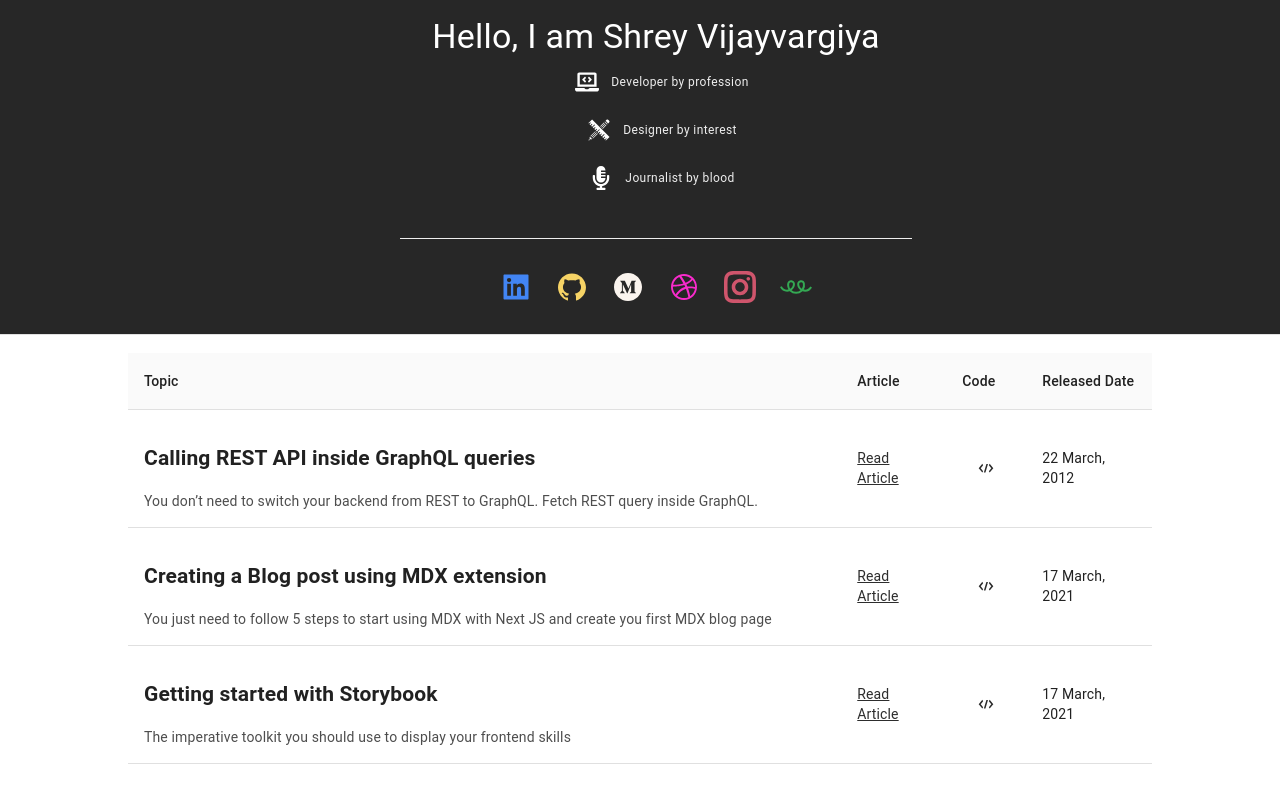
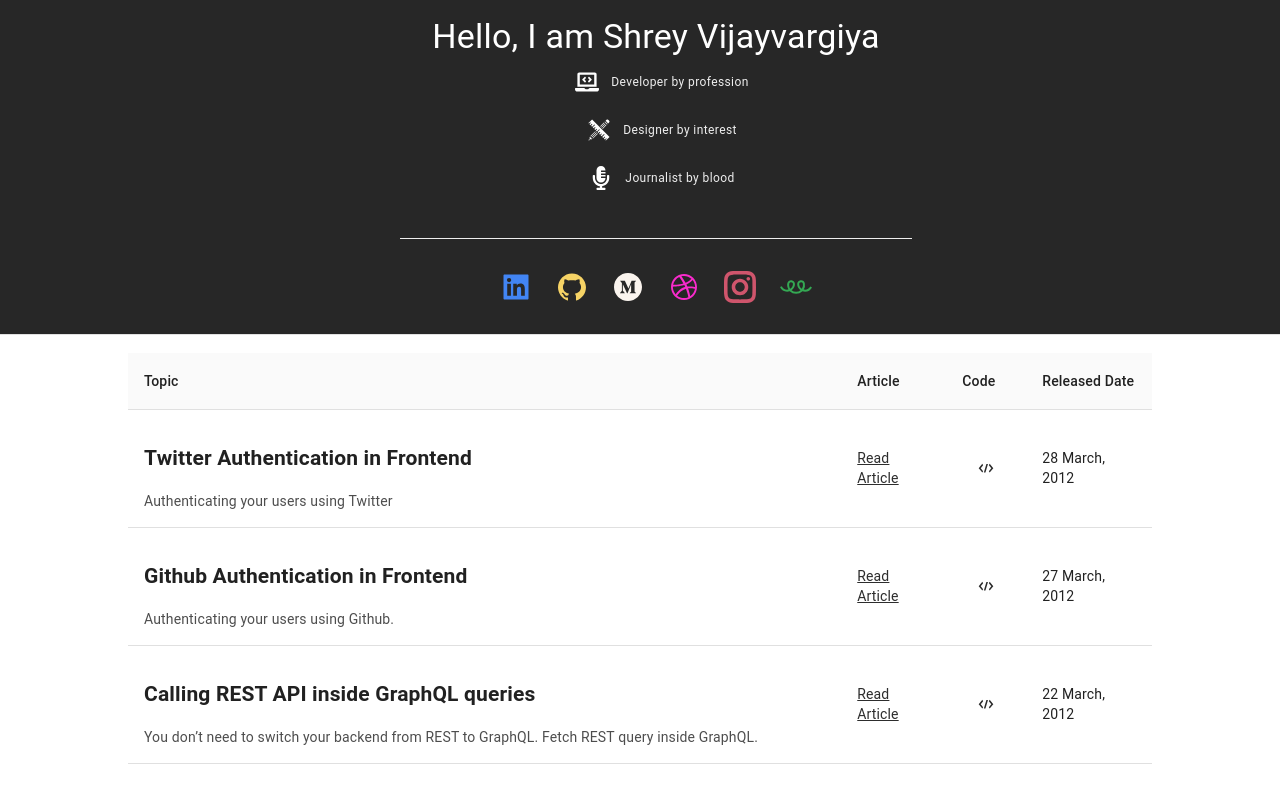
Before and after one commit to shreyvijayvargiya/iHateReadingLogs, a Next.js app: page / in a window 1280 px wide. Shown: the top 800 px of the page. Built offline with nearby package versions, Linux system fonts and the light colour scheme.

Commit message:
27, 28 march article added

```diff
--- a/Components/data.js
+++ b/Components/data.js
@@ -86,5 +86,21 @@ export const articlesData = [
         repository: 'https://github.com/shreyvijayvargiya/iHateReadingLogs/tree/main/TechLogs/GraphQLWithRESTAPI',
         description: 'You don’t need to switch your backend from REST to GraphQL. Fetch REST query inside GraphQL.',
         mediumLink: 'https://medium.com/p/e715c0f2da44?source=post_stats_page-------------------------------------'
+    },
+    {
+        id: 12,
+        topic: 'Github Authentication in Frontend',
+        date: '27 March, 2012',
+        repository: 'https://github.com/shreyvijayvargiya/iHateReadingLogs/tree/main/TechLogs/GithubAuthenticationUsingFirebase',
+        description: 'Authenticating your users using Github.',
+        mediumLink: 'https://shreyvijayvargiya26.medium.com/github-authentication-using-firebase-f08bd9d7e659'
+    },
+    {
+        id: 13,
+        topic: 'Twitter Authentication in Frontend',
+        date: '28 March, 2012',
+        repository: 'https://github.com/shreyvijayvargiya/iHateReadingLogs/tree/main/TechLogs/TwitterAuthenticationUsingFirebase',
+        description: 'Authenticating your users using Twitter',
+        mediumLink: 'https://shreyvijayvargiya26.medium.com/twitter-authentication-cb87c0d0fd'
     }
 ]
```
